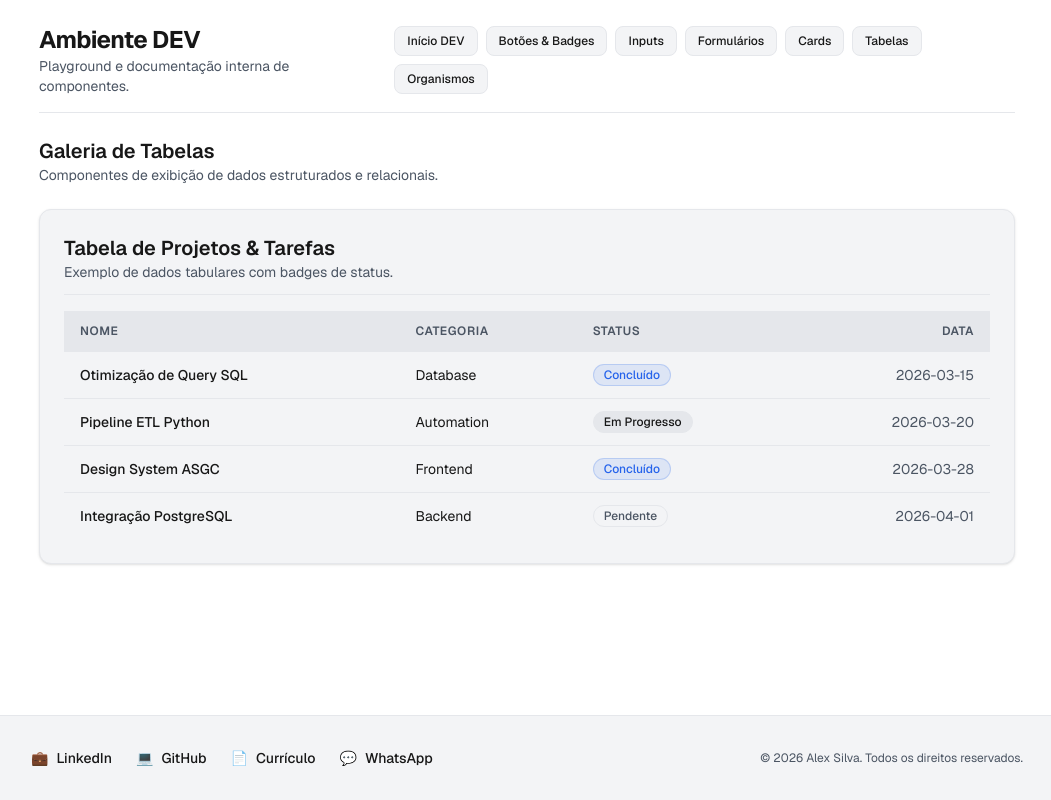
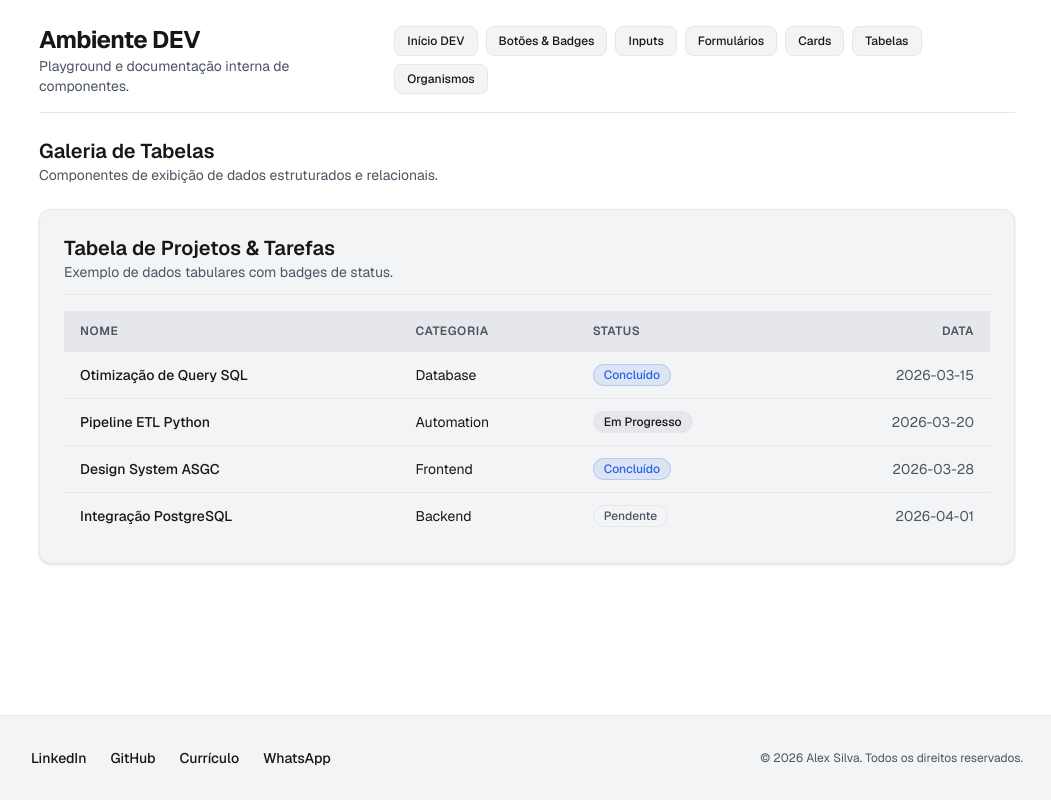
Before and after one commit to alesgc/asgc, a Next.js app in the folder asgc-web/: page /dev/tables in a window 1280 px wide. Shown: the whole page, without its empty margins (113-1164 px from the left). Built offline with nearby package versions, Linux system fonts and the light colour scheme; no server answers.

Commit message:
refactor(ui): globalize footer data and integrate site tokens
- Create centralized SOCIAL_LINKS and SITE_CONFIG constants
- Update Footer component to consume global tokens and social data

```diff
--- a/asgc-web/app/components/ui/Footer.tsx
+++ b/asgc-web/app/components/ui/Footer.tsx
@@ -1,41 +1,27 @@
-import Link from "next/link";
-
-interface SocialLink {
-  label: string;
-  href: string;
-  icon?: string;
-}
-
-const socialLinks: SocialLink[] = [
-  { label: "LinkedIn", href: "https://www.linkedin.com/in/alesgc/", icon: "💼" },
-  { label: "GitHub", href: "https://github.com/alesgc", icon: "💻" },
-  { label: "Currículo", href: "/cv.pdf", icon: "📄" },
-  { label: "WhatsApp", href: "https://wa.me/5511969027531", icon: "💬" },
-];
+import { SOCIAL_LINKS, SITE_CONFIG } from "@/app/constants/socials";
 
 export function Footer() {
   return (
     <footer className="w-full border-t border-border bg-surface py-8 mt-16 text-text-secondary">
       <div className="max-w-5xl mx-auto px-4 flex flex-col sm:flex-row items-center justify-between gap-4">
-        {/* Redes e Contatos */}
-        <div className="flex items-center gap-6 text-sm font-medium">
-          {socialLinks.map((link) => (
+        {/* Links de Redes e Contatos */}
+        <nav aria-label="Links Sociais" className="flex items-center gap-6 text-sm font-medium">
+          {SOCIAL_LINKS.map((link) => (
             <a
-              key={link.label}
+              key={link.id}
               href={link.href}
               target="_blank"
               rel="noopener noreferrer"
               className="flex items-center gap-2 text-foreground hover:text-accent transition-colors"
             >
-              <span>{link.icon}</span>
               <span>{link.label}</span>
             </a>
           ))}
-        </div>
+        </nav>
 
-        {/* Copyright / Assinatura */}
+        {/* Copyright Global */}
         <div className="text-xs text-text-secondary">
-          © {new Date().getFullYear()} Alex Silva. Todos os direitos reservados.
+          © {new Date().getFullYear()} {SITE_CONFIG.author}. Todos os direitos reservados.
         </div>
       </div>
     </footer>
--- /dev/null
+++ b/asgc-web/app/constants/socials.ts
@@ -0,0 +1,19 @@
+export interface SocialItem {
+  id: string;
+  label: string;
+  href: string;
+  iconName: string;
+}
+
+export const SOCIAL_LINKS: SocialItem[] = [
+  { id: "linkedin", label: "LinkedIn", href: "https://www.linkedin.com/in/alex-silva-gc/", iconName: "linkedin" },
+  { id: "github", label: "GitHub", href: "https://github.com/alesgc", iconName: "github" },
+  { id: "cv", label: "Currículo", href: "/cv.pdf", iconName: "cv" },
+  { id: "whatsapp", label: "WhatsApp", href: "https://wa.me/5511969027531", iconName: "whatsapp" },
+];
+
+export const SITE_CONFIG = {
+  author: "Alex Silva",
+  email: "asgc.devolp@gmail.com",
+  phone: "(11) 969027531",
+};
```
